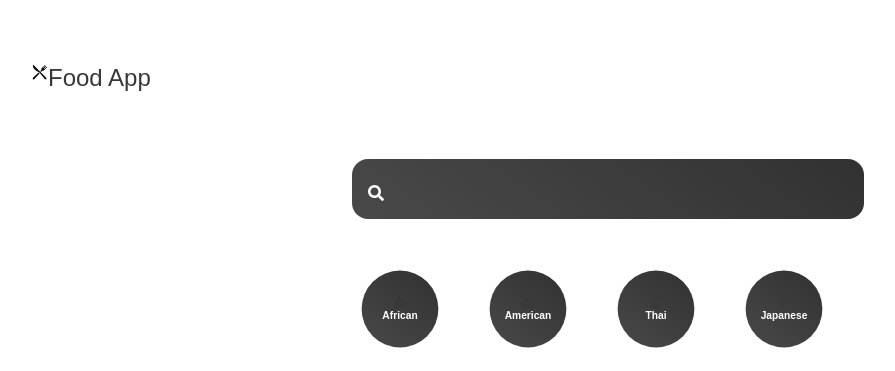
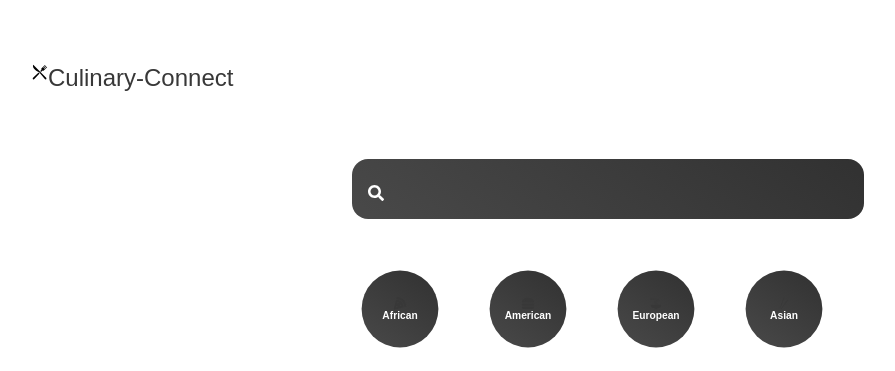
Before and after one commit to John-thabuks/Testing, a React (Create React App) app: page / in a window 1280 px wide. Shown: the top 371 px of the page, without its empty margins (32-927 px from the left). Built offline with nearby package versions, Linux system fonts and the light colour scheme; no server answers.

Commit message:
Continental

```diff
--- a/db.json
+++ b/db.json
@@ -97,6 +97,14 @@
       "instructions": "Testing instructions",
       "ingredients": "Testing ingredients",
       "id": 15
+    },
+    {
+      "user": "chrispine",
+      "title": "Cake",
+      "image": "https://res.cloudinary.com/dqztn9qnj/image/upload/v1702813644/wmfzixt6g7gqutdmnbvd.png",
+      "instructions": "Cake instructions using binary",
+      "ingredients": "Binary instructions of cakes",
+      "id": 16
     }
   ]
 }
--- a/src/App.js
+++ b/src/App.js
@@ -12,7 +12,7 @@ function App() {
       <BrowserRouter>
       <Nav>
         <GiKnifeFork />
-        <Logo to={'/'}>Food App</Logo>
+        <Logo to={'/'}>Culinary-Connect</Logo>
       </Nav>
         <Search />
         <Category />
--- a/src/components/Category.js
+++ b/src/components/Category.js
@@ -20,12 +20,12 @@ function Category() {
 
         <Slink to={"/cuisine/Thai"}>
             <GiNoodles />
-            <h4>Thai</h4>
+            <h4>European</h4>
         </Slink>
 
         <Slink to={"/cuisine/Japanese"}>
             <GiChopsticks />
-            <h4>Japanese</h4>
+            <h4>Asian</h4>
         </Slink>
 
     </List>
--- a/src/pages/Pages.js
+++ b/src/pages/Pages.js
@@ -16,6 +16,7 @@ function Pages() {
 
     // )
 
+
     const location = useLocation()
 
     return (
```
Also changed, not shown: src/pages/Forms.js (+0 -125 lines), 1 other file (tests, documents, lock files or other folders).
